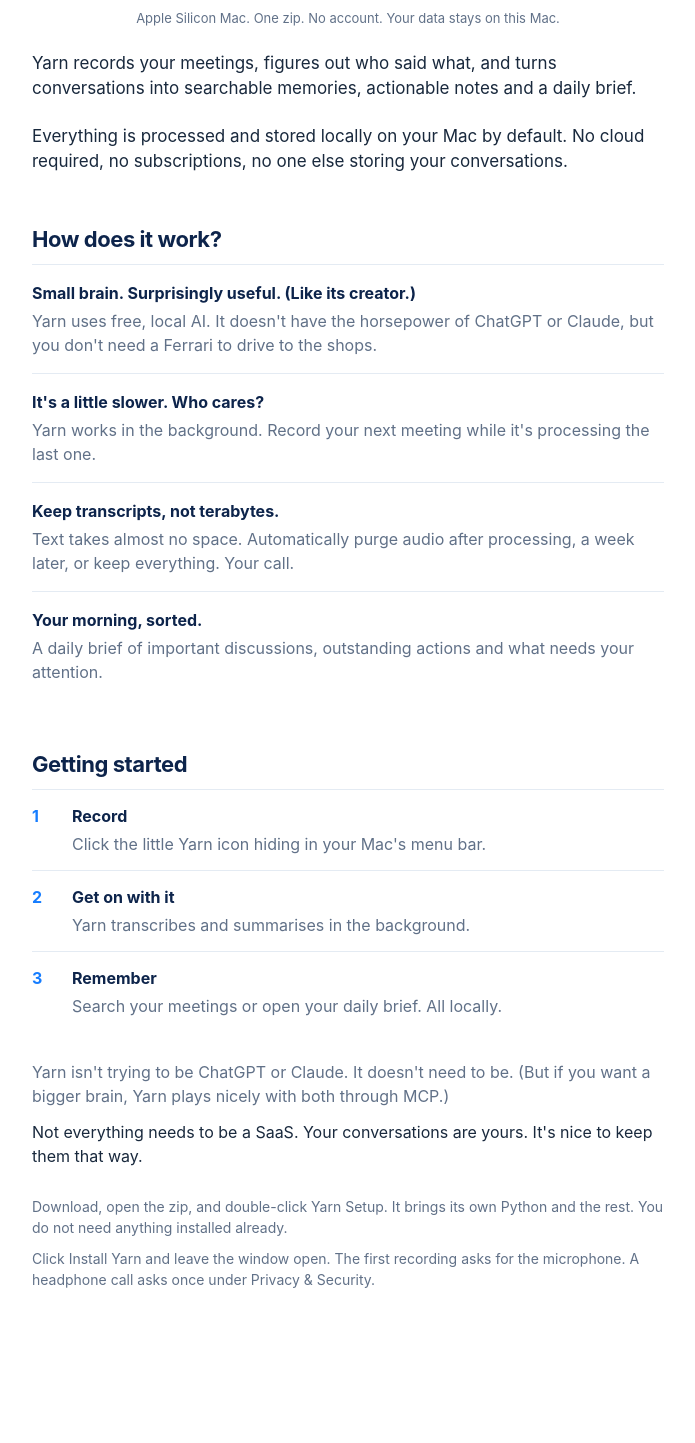
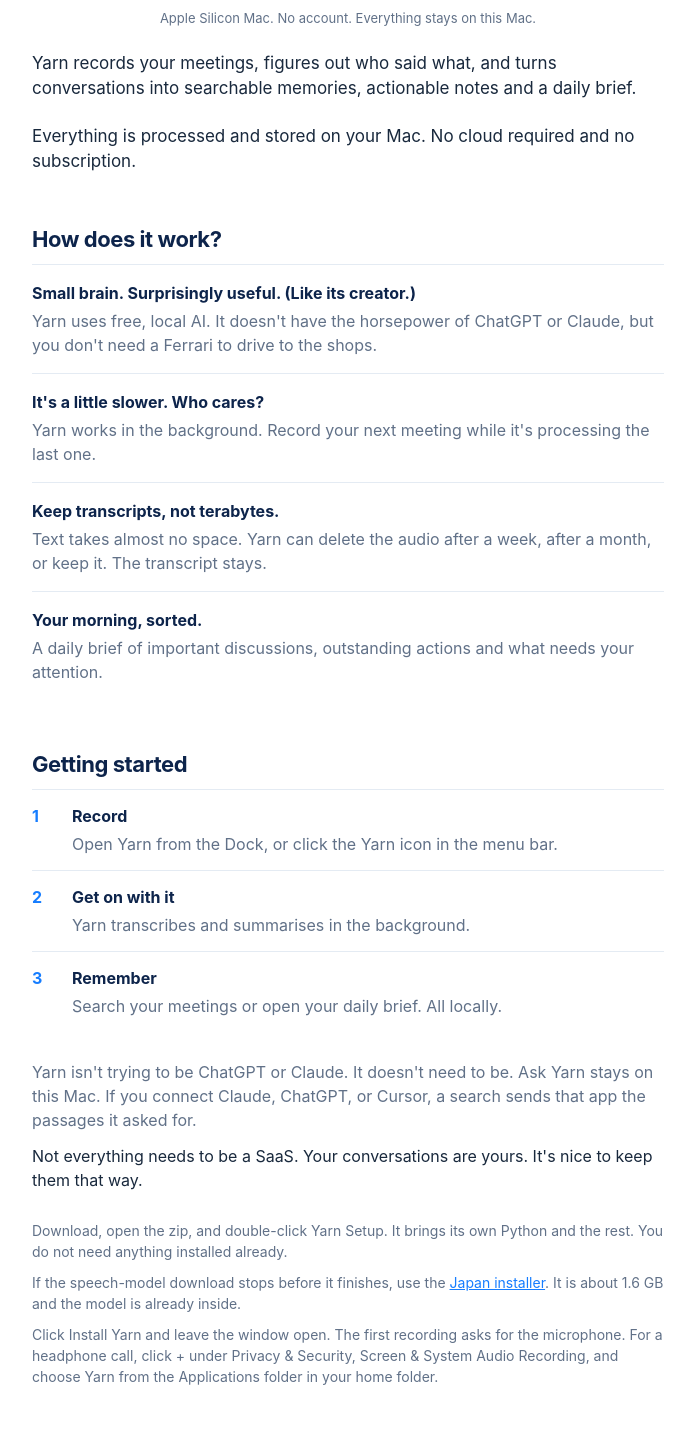
Before and after one commit to jacobashhurst-commits/yarn, a plain HTML site: page docs/index.html in a window 1280 px wide. Shown: the part 410-1853 px from the top of the page, without its empty margins (292-987 px from the left). Before the commit the page ends 1756 px from the top, so only its background shows below. Drawn offline with Linux system fonts and the light colour scheme.

Commit message:
Describe Yarn as it works now, and license it so anyone can use it.
Co-authored-by: Cursor <cursoragent@cursor.com>

```diff
--- a/docs/index.html
+++ b/docs/index.html
@@ -100,11 +100,11 @@
     <p class="tag">Your meetings. Your memories. Your computer.</p>
     <p class="words">Easy. Safe. Free.</p>
     <a class="download" href="https://github.com/jacobashhurst-commits/yarn/releases/latest/download/Yarn.Setup.Apple.Silicon.zip">Download Yarn</a>
-    <p class="fine">Apple Silicon Mac. One zip. No account. Your data stays on this Mac.</p>
+    <p class="fine">Apple Silicon Mac. No account. Everything stays on this Mac.</p>
   </header>
   <main>
     <p class="lede">Yarn records your meetings, figures out who said what, and turns conversations into searchable memories, actionable notes and a daily brief.</p>
-    <p class="lede">Everything is processed and stored locally on your Mac by default. No cloud required, no subscriptions, no one else storing your conversations.</p>
+    <p class="lede">Everything is processed and stored on your Mac. No cloud required and no subscription.</p>
 
     <h2>How does it work?</h2>
     <article>
@@ -117,7 +117,7 @@
     </article>
     <article>
       <h3>Keep transcripts, not terabytes.</h3>
-      <p class="muted">Text takes almost no space. Automatically purge audio after processing, a week later, or keep everything. Your call.</p>
+      <p class="muted">Text takes almost no space. Yarn can delete the audio after a week, after a month, or keep it. The transcript stays.</p>
     </article>
     <article>
       <h3>Your morning, sorted.</h3>
@@ -130,7 +130,7 @@
         <div class="num">1</div>
         <div>
           <h3>Record</h3>
-          <p class="muted">Click the little Yarn icon hiding in your Mac's menu bar.</p>
+          <p class="muted">Open Yarn from the Dock, or click the Yarn icon in the menu bar.</p>
         </div>
       </li>
       <li>
@@ -150,13 +150,14 @@
     </ol>
 
     <div class="close">
-      <p class="muted">Yarn isn't trying to be ChatGPT or Claude. It doesn't need to be. (But if you want a bigger brain, Yarn plays nicely with both through MCP.)</p>
+      <p class="muted">Yarn isn't trying to be ChatGPT or Claude. It doesn't need to be. Ask Yarn stays on this Mac. If you connect Claude, ChatGPT, or Cursor, a search sends that app the passages it asked for.</p>
       <p>Not everything needs to be a SaaS. Your conversations are yours. It's nice to keep them that way.</p>
     </div>
   </main>
   <footer>
     <p>Download, open the zip, and double-click Yarn Setup. It brings its own Python and the rest. You do not need anything installed already.</p>
-    <p style="margin-top:10px">Click Install Yarn and leave the window open. The first recording asks for the microphone. A headphone call asks once under Privacy &amp; Security.</p>
+    <p style="margin-top:10px">If the speech-model download stops before it finishes, use the <a href="https://github.com/jacobashhurst-commits/yarn/releases/latest/download/Yarn.Setup.Japan.Apple.Silicon.zip">Japan installer</a>. It is about 1.6 GB and the model is already inside.</p>
+    <p style="margin-top:10px">Click Install Yarn and leave the window open. The first recording asks for the microphone. For a headphone call, click + under Privacy &amp; Security, Screen &amp; System Audio Recording, and choose Yarn from the Applications folder in your home folder.</p>
   </footer>
 </body>
 </html>
```
Also changed, not shown: 9 other files.
